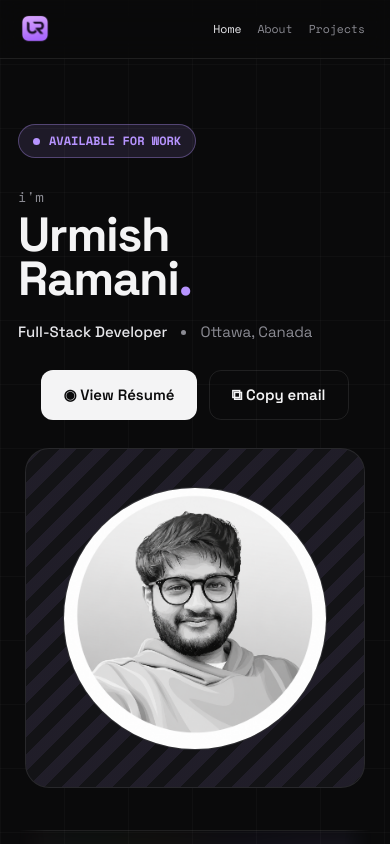
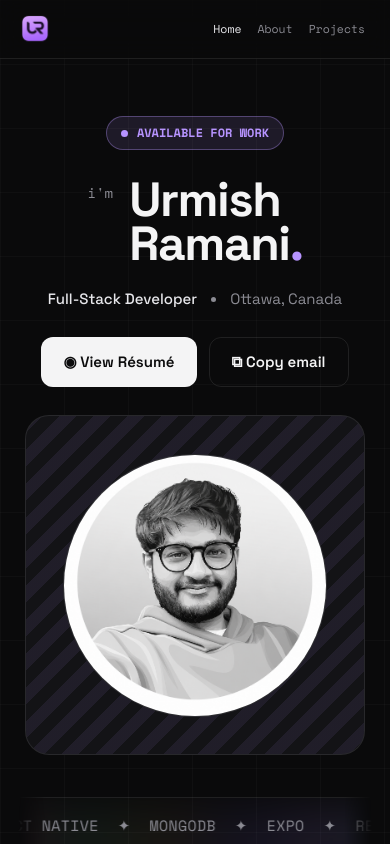
Before and after one commit to urmishr/portfolio, a React (Vite) app: page / in a window 390 px wide. Shown: the top 844 px of the page. Built offline with nearby package versions, Linux system fonts and the light colour scheme.

Commit message:
Polish kinetic portfolio layout

```diff
--- a/src/components/kinetic/Hero.module.css
+++ b/src/components/kinetic/Hero.module.css
@@ -1,11 +1,11 @@
 .section {
-  padding: clamp(48px, 8vw, 96px) 0 clamp(30px, 5vw, 56px);
+  padding: clamp(28px, 4vw, 56px) 0 clamp(30px, 5vw, 56px);
 }
 
 .topRow {
   display: flex;
   align-items: center;
-  justify-content: space-between;
+  justify-content: center;
   gap: 16px;
   margin-bottom: clamp(28px, 5vw, 54px);
   flex-wrap: wrap;
@@ -225,10 +225,37 @@
 
 @media (max-width: 760px) {
   .section {
-    padding-top: 20px;
+    padding-top: 12px;
+  }
+
+  .left {
+    display: grid;
+    grid-template-columns: max-content max-content;
+    column-gap: 16px;
+    justify-content: center;
+    align-items: start;
+    width: 100%;
+  }
+
+  .imFrom {
+    margin-top: 0.28em;
+    margin-bottom: 0;
+    text-align: right;
+  }
+
+  .h1 {
+    text-align: left;
+    margin-bottom: 22px;
+  }
+
+  .meta {
+    grid-column: 1 / -1;
+    justify-content: center;
+    text-align: center;
   }
 
   .actions {
+    grid-column: 1 / -1;
     justify-content: center;
   }
 
--- a/src/components/kinetic/Projects.jsx
+++ b/src/components/kinetic/Projects.jsx
@@ -1,5 +1,13 @@
 import { useEffect, useMemo, useState } from 'react';
-import { HiArrowLeft, HiArrowRight, HiArrowTopRightOnSquare, HiCodeBracket } from 'react-icons/hi2';
+import {
+  HiArrowLeft,
+  HiArrowRight,
+  HiArrowTopRightOnSquare,
+  HiCodeBracket,
+  HiOutlineCpuChip,
+  HiOutlinePhoto,
+  HiOutlineSparkles,
+} from 'react-icons/hi2';
 import styles from './Projects.module.css';
 import { PROJECTS } from '../../data/kinetic';
 
@@ -50,6 +58,7 @@ export default function Projects() {
       <div className={styles.tabs}>
         {PROJECTS.map((project, index) => {
           const isActive = index === activeIndex;
+
           return (
             <button
               key={project.id}
@@ -123,7 +132,10 @@ export default function Projects() {
 
         <div className={styles.columns}>
           <div>
-            <div className={styles.colLabel}>◈ KEY FEATURES</div>
+            <div className={styles.colLabel}>
+              <HiOutlineSparkles className={styles.colLabelIcon} aria-hidden="true" />
+              KEY FEATURES
+            </div>
             <div className={styles.featureList}>
               {active.features.map((feature) => (
                 <div key={feature} className={styles.featureRow}>
@@ -134,7 +146,10 @@ export default function Projects() {
             </div>
           </div>
           <div>
-            <div className={styles.colLabel}>◈ TECH & LIBRARIES</div>
+            <div className={styles.colLabel}>
+              <HiOutlineCpuChip className={styles.colLabelIcon} aria-hidden="true" />
+              TECH & LIBRARIES
+            </div>
             <div className={styles.techTable}>
               {active.techRows.map((row) => (
                 <div key={row.label} className={styles.techRow}>
@@ -147,7 +162,10 @@ export default function Projects() {
         </div>
 
         <div className={styles.previewWrap}>
-          <div className={styles.colLabel}>◈ PREVIEW</div>
+          <div className={styles.colLabel}>
+            <HiOutlinePhoto className={styles.colLabelIcon} aria-hidden="true" />
+            PREVIEW
+          </div>
           <div
             className={`${styles.carousel} ${active.previewShape === 'portrait' ? styles.carouselPortrait : ''}`}
             onTouchStart={(event) => setTouchStart(event.touches[0].clientX)}
--- a/src/components/kinetic/Projects.module.css
+++ b/src/components/kinetic/Projects.module.css
@@ -218,11 +218,21 @@
 }
 
 .colLabel {
+  display: inline-flex;
+  align-items: center;
+  gap: 7px;
   font-family: 'Space Mono', monospace;
   font-size: 11px;
   letter-spacing: 0.08em;
   color: var(--accent);
   margin-bottom: 14px;
+}
+
+.colLabelIcon {
+  width: 15px;
+  height: 15px;
+  flex: 0 0 15px;
+  stroke-width: 2;
 }
 
 .featureList {
```
